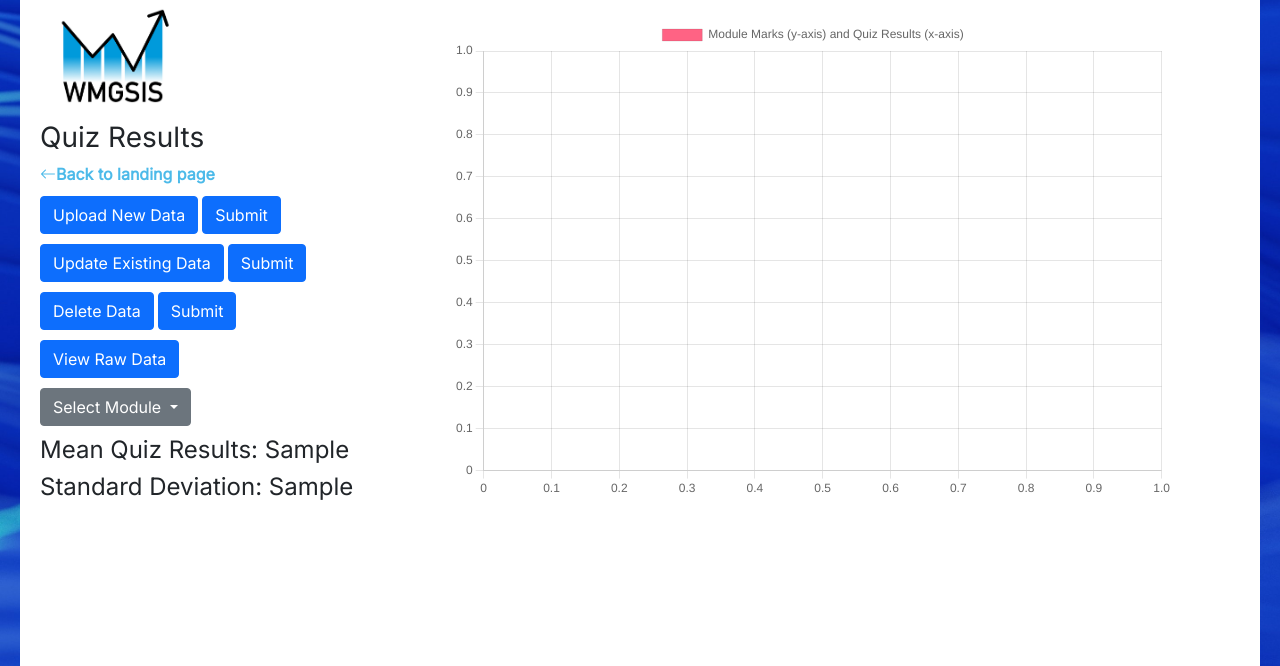
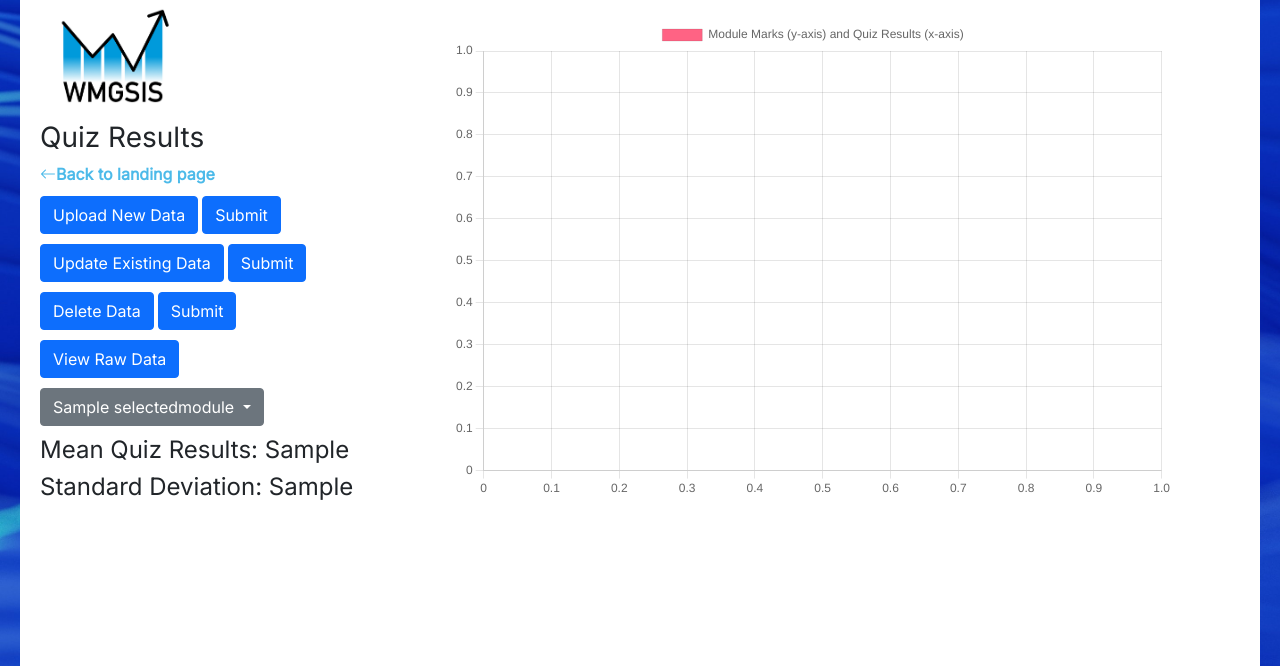
Before and after one commit to sd1-1/SDLC-Assignment, a Flask app: template templates/quizresults.html in a window 1280 px wide. Shown: the part 41-707 px from the top of the page. Run offline with Flask 2, Linux system fonts and the light colour scheme; the template is opened without the code that fills it: most values are stand-ins (such as "Sample title", 1, 10 or a date in 2020); some libraries are stand-ins or nearby versions.

Commit message:
select module selector changes when clicked

```diff
--- a/app.py
+++ b/app.py
@@ -39,7 +39,7 @@ def quizresults():
         # get the form data that has been submitted
         module = request.form.get("module")
         if not module:
-            return render_template('quizresults.html')
+            return render_template('quizresults.html',selectedmodule="Select Module")
 
         quizmarks_list = []
         modulemarks_list = []
@@ -58,7 +58,7 @@ def quizresults():
 
         average_marks = round(sum(quizmarks_list) / len(quizmarks_list))
 
-        return render_template('quizresults.html', mean_results=average_marks, standard_deviation=std_quiz, data=chart_data)
+        return render_template('quizresults.html', mean_results=average_marks, standard_deviation=std_quiz, data=chart_data,selectedmodule=module)
     else:
         return redirect("/")
 
--- a/templates/quizresults.html
+++ b/templates/quizresults.html
@@ -61,7 +61,7 @@
 
             <div class="dropdown">
                 <a class="btn btn-secondary dropdown-toggle" href="#" role="button" id="dropdownMenuLink" data-bs-toggle="dropdown" aria-expanded="false">
-                  Select Module
+                  {{selectedmodule}}
                 </a>
 
                 <ul class="dropdown-menu" aria-labelledby="dropdownMenuLink">
```
Also changed, not shown: user/models.py (line endings or trailing spaces).
